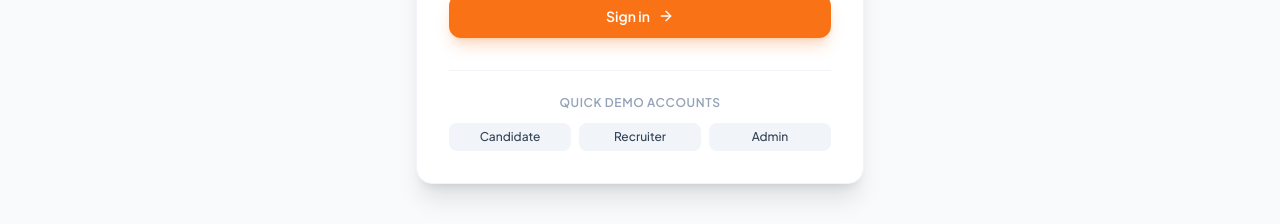
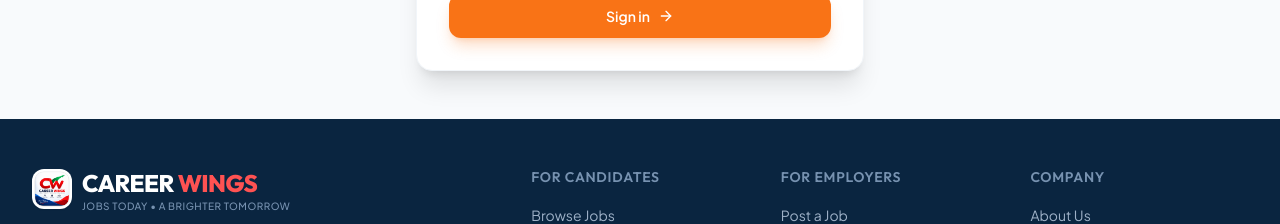
Before and after one commit to directorcareerwings-cpu/Career-Wings-Job, a React (Vite) app in the folder client/: page /login in a window 1280 px wide. Shown: the part 426-650 px from the top of the page. Built offline with nearby package versions, Linux system fonts and the light colour scheme; no server answers.

Commit message:
Remove quick demo accounts section from login page

```diff
--- a/client/src/pages/public/Login.tsx
+++ b/client/src/pages/public/Login.tsx
@@ -137,36 +137,6 @@ export default function Login() {
               )}
             </button>
           </form>
-
-          {/* Quick Demo Logins Banner */}
-          <div className="mt-8 pt-6 border-t border-slate-100">
-            <p className="text-xs font-semibold text-slate-400 uppercase tracking-wider text-center mb-3">
-              Quick Demo Accounts
-            </p>
-            <div className="grid grid-cols-3 gap-2">
-              <button
-                type="button"
-                onClick={() => { setError(null); setEmail('candidate@careerwings.in'); setPassword('Candidate@123') }}
-                className="px-2 py-1.5 text-xs bg-slate-100 hover:bg-slate-200 text-slate-700 rounded-lg font-medium transition"
-              >
-                Candidate
-              </button>
-              <button
-                type="button"
-                onClick={() => { setError(null); setEmail('recruiter@careerwings.in'); setPassword('Employer@123') }}
-                className="px-2 py-1.5 text-xs bg-slate-100 hover:bg-slate-200 text-slate-700 rounded-lg font-medium transition"
-              >
-                Recruiter
-              </button>
-              <button
-                type="button"
-                onClick={() => { setError(null); setEmail('admin@careerwings.in'); setPassword('Admin@123456') }}
-                className="px-2 py-1.5 text-xs bg-slate-100 hover:bg-slate-200 text-slate-700 rounded-lg font-medium transition"
-              >
-                Admin
-              </button>
-            </div>
-          </div>
         </div>
       </main>
 
```
Also changed, not shown: client/src/pages/public/Home.tsx (+5 -10 lines), 297 other files (tests, documents, lock files or other folders).
